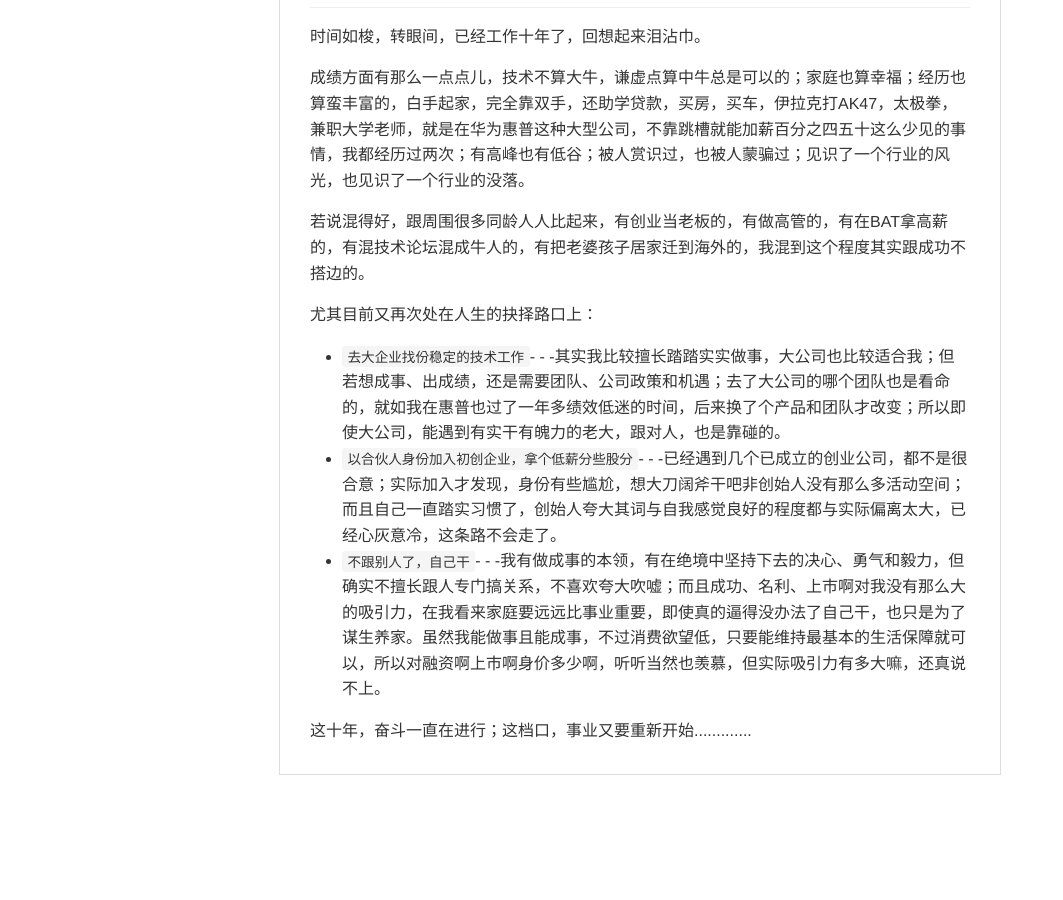
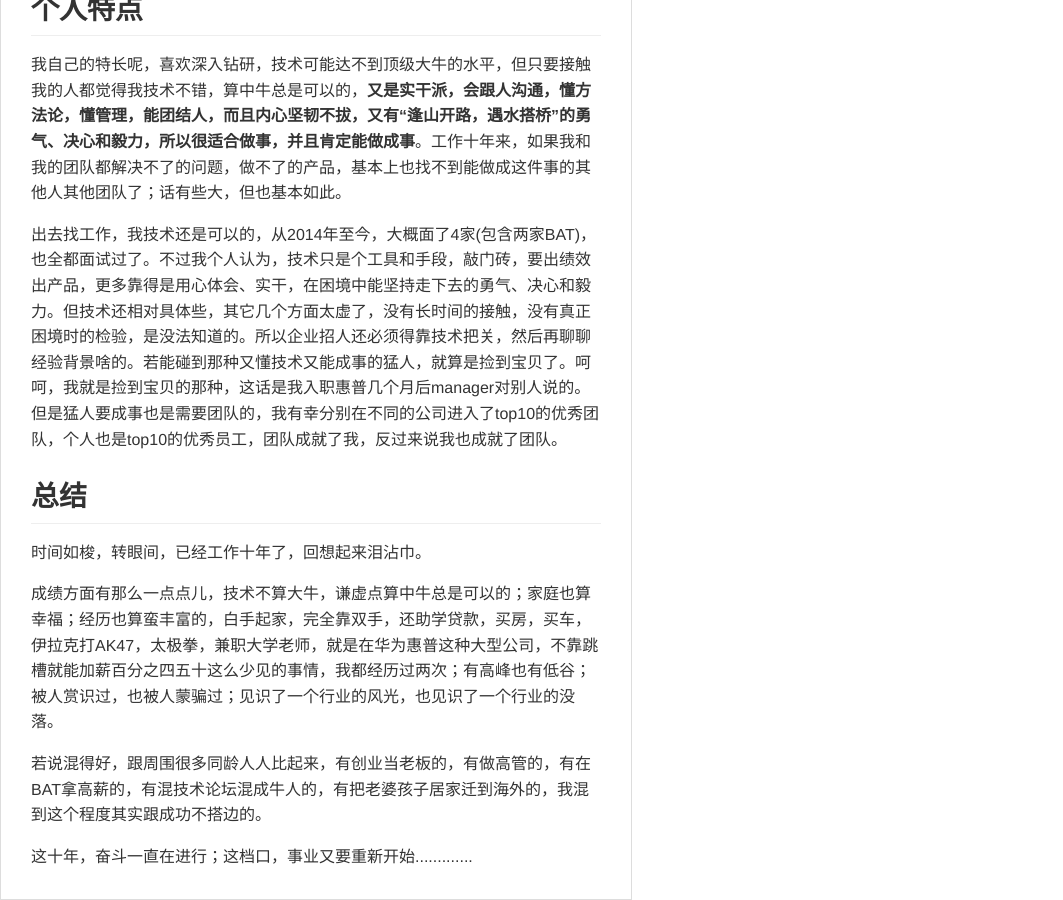
Before and after one commit to cangzhen/cangzhen.github.io, a Jekyll site: the page ty.html, which Jekyll copies as it is, in a window 1280 px wide and 900 px high, scrolled down 6211 px. Shown: the whole window, without its empty margins (0-1063 px from the left). Built offline with Jekyll 4.4.1, drawn with Linux system fonts in a browser that asks for light colours; Markdown is read by kramdown in place of the engine named in the settings; before the commit the page ends 7002 px from its top, so only the background shows below that.

Commit message:
去掉抉择部分

```diff
--- a/ty.html
+++ b/ty.html
@@ -1014,7 +1014,12 @@ body .markdown-body
     page-break-after: avoid;
   }
 }
-</style><title>十年工作总结</title></head><body><article class="markdown-body"><div class="toc">
+</style><title>十年工作总结</title>
+    <link href="/assets/themes/twitter/bootstrap/css/bootstrap.2.2.2.min.css" rel="stylesheet">
+    <link href="/assets/themes/twitter/css/style.css?body=1" rel="stylesheet" type="text/css" media="all">
+    <link href="/assets/themes/twitter/css/pygments.css?body=1" rel="stylesheet" type="text/css" media="all">
+
+</head><body><article class="markdown-body"><div class="toc">
 <ul>
 <li><a href="#_1">一个程序员的十年总结</a><ul>
 <li><a href="#_2">大学前</a></li>
@@ -1085,10 +1090,5 @@ body .markdown-body
 <p>时间如梭，转眼间，已经工作十年了，回想起来泪沾巾。</p>
 <p>成绩方面有那么一点点儿，技术不算大牛，谦虚点算中牛总是可以的；家庭也算幸福；经历也算蛮丰富的，白手起家，完全靠双手，还助学贷款，买房，买车，伊拉克打AK47，太极拳，兼职大学老师，就是在华为惠普这种大型公司，不靠跳槽就能加薪百分之四五十这么少见的事情，我都经历过两次；有高峰也有低谷；被人赏识过，也被人蒙骗过；见识了一个行业的风光，也见识了一个行业的没落。</p>
 <p>若说混得好，跟周围很多同龄人人比起来，有创业当老板的，有做高管的，有在BAT拿高薪的，有混技术论坛混成牛人的，有把老婆孩子居家迁到海外的，我混到这个程度其实跟成功不搭边的。</p>
-<p>尤其目前又再次处在人生的抉择路口上：</p>
-<ul>
-<li><code>去大企业找份稳定的技术工作</code>- - -其实我比较擅长踏踏实实做事，大公司也比较适合我；但若想成事、出成绩，还是需要团队、公司政策和机遇；去了大公司的哪个团队也是看命的，就如我在惠普也过了一年多绩效低迷的时间，后来换了个产品和团队才改变；所以即使大公司，能遇到有实干有魄力的老大，跟对人，也是靠碰的。</li>
-<li><code>以合伙人身份加入初创企业，拿个低薪分些股分</code>- - -已经遇到几个已成立的创业公司，都不是很合意；实际加入才发现，身份有些尴尬，想大刀阔斧干吧非创始人没有那么多活动空间；而且自己一直踏实习惯了，创始人夸大其词与自我感觉良好的程度都与实际偏离太大，已经心灰意冷，这条路不会走了。</li>
-<li><code>不跟别人了，自己干</code>- - -我有做成事的本领，有在绝境中坚持下去的决心、勇气和毅力，但确实不擅长跟人专门搞关系，不喜欢夸大吹嘘；而且成功、名利、上市啊对我没有那么大的吸引力，在我看来家庭要远远比事业重要，即使真的逼得没办法了自己干，也只是为了谋生养家。虽然我能做事且能成事，不过消费欲望低，只要能维持最基本的生活保障就可以，所以对融资啊上市啊身价多少啊，听听当然也羡慕，但实际吸引力有多大嘛，还真说不上。</li>
-</ul>
+
 <p>这十年，奋斗一直在进行；这档口，事业又要重新开始.............</p></article></body></html>
```
